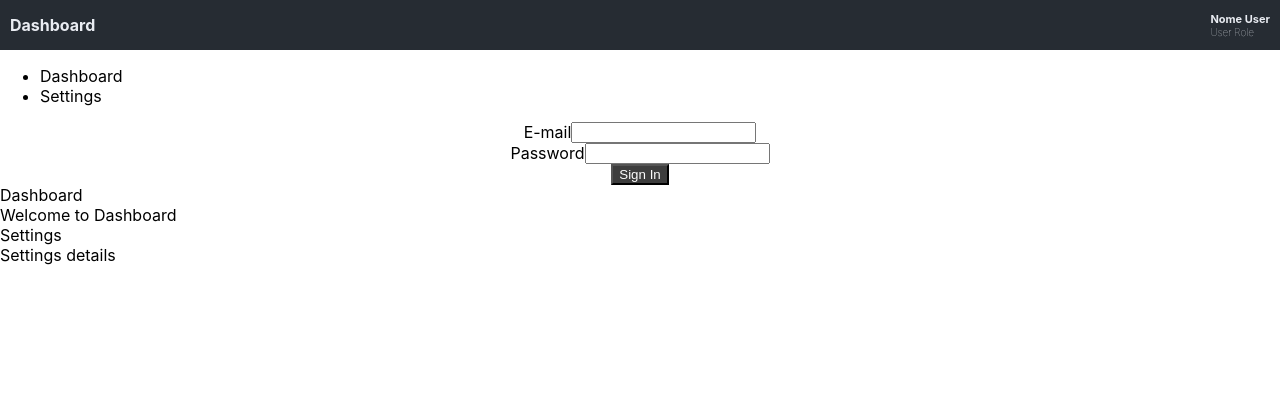
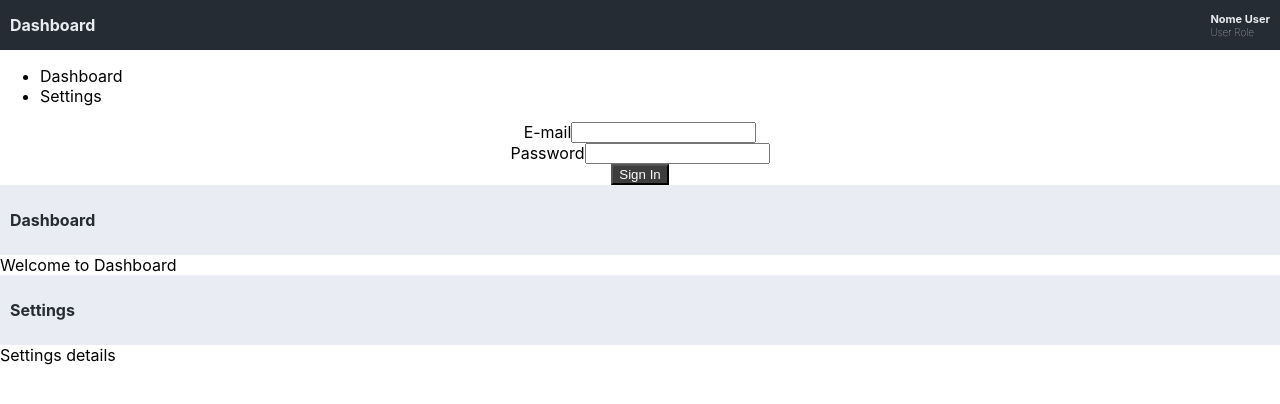
Before and after one commit to matheusabr/react-ts-dashboard, a React (Create React App) app: page / in a window 1280 px wide. Shown: the top 404 px of the page. Built offline with nearby package versions, Linux system fonts and the light colour scheme.

Commit message:
design(PageHeader): apply style

```diff
--- a/src/components/PageHeader.tsx
+++ b/src/components/PageHeader.tsx
@@ -1,11 +1,27 @@
 import React from "react";
+
+import { COLORS } from "../styles/colors";
 
 interface Props {
   title: string;
 }
 
 const PageHeader: React.FC<Props> = ({ title }) => {
-  return <div>{title}</div>;
+  return (
+    <div
+      style={{
+        display: "flex",
+        alignItems: "center",
+        color: COLORS.grey.dark,
+        backgroundColor: COLORS.secondary,
+        fontWeight: "bold",
+        padding: 10,
+        height: 50,
+      }}
+    >
+      <span>{title}</span>
+    </div>
+  );
 };
 
 export default PageHeader;
```
